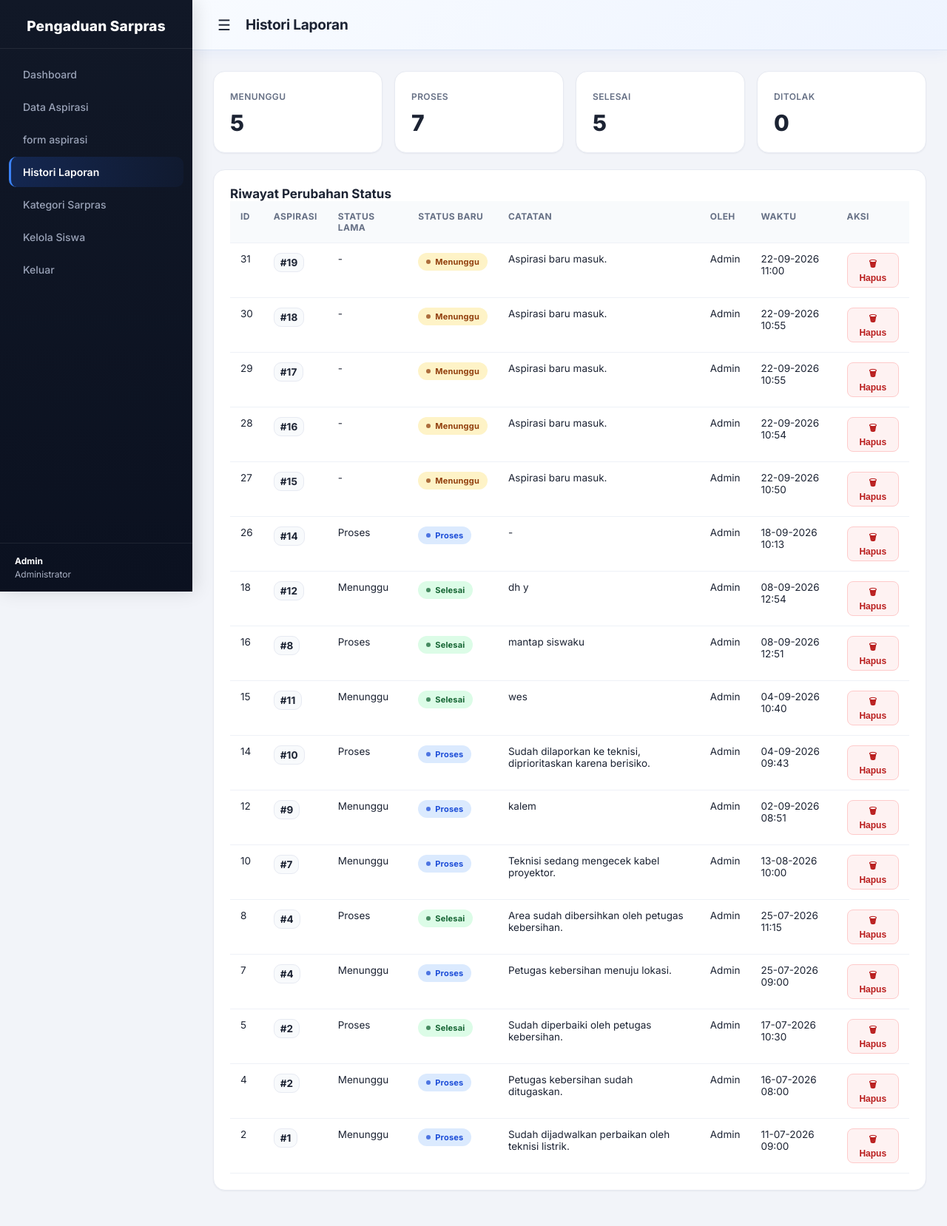
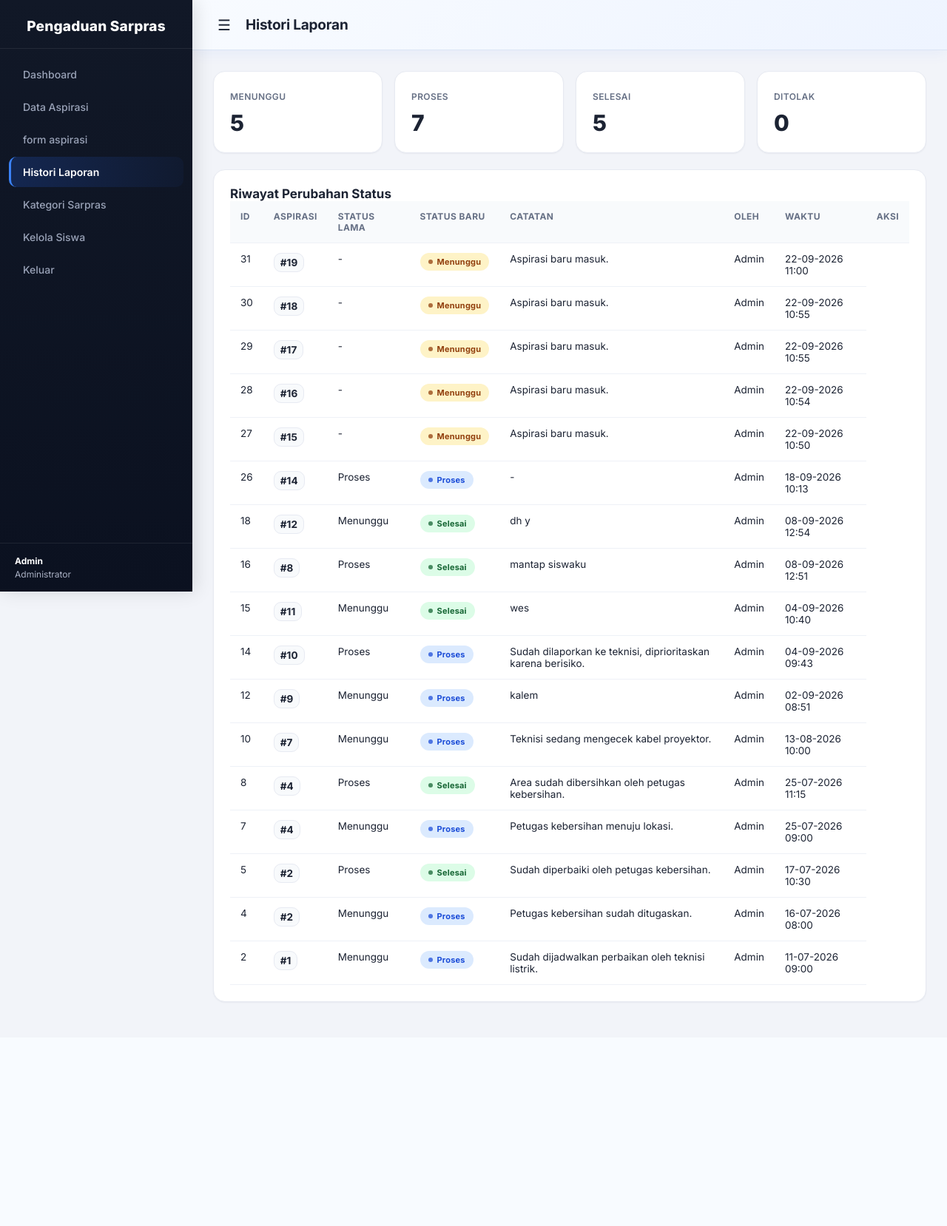
Before and after one commit to alfianrzkyn25/pengaduan_sarpas, a PHP site: page /view/admin/histori.php in a window 1280 px wide. Shown: the whole page at 74% size. After the commit the page ends 1356 px from the top, so only its background shows below. Run offline with PHP 8.4, Linux system fonts and the light colour scheme; a user stored in the database is signed in; data comes from the database, SQL or seed files in the repository.

Commit message:
hapus aksi

```diff
--- a/view/admin/histori.php
+++ b/view/admin/histori.php
@@ -62,11 +62,6 @@ $r=mysqli_query($conn,"SELECT h.*,s.nama,s.nis,COALESCE(ad.nama,h.diubah_oleh) d
   <td><?=e($h['catatan']?:'-')?></td>
   <td><?=e($h['diubah_oleh'])?></td>
   <td><?=e(date('d-m-Y H:i',strtotime($h['waktu_ubah'])))?></td>
-  <td>
-    <button class="btn-hapus" onclick="konfirmasiHapus(<?=(int)$h['id_histori']?>)">
-      &#128465; Hapus
-    </button>
-  </td>
 </tr>
 <?php endwhile;?>
 </table></div></section>
```
Also changed, not shown: assets/uploads/aspirasi/20/feedback-20260925020220-c40e67.jpeg (added), assets/uploads/aspirasi/20/foto-20260925020107-f651f7.png (added).
